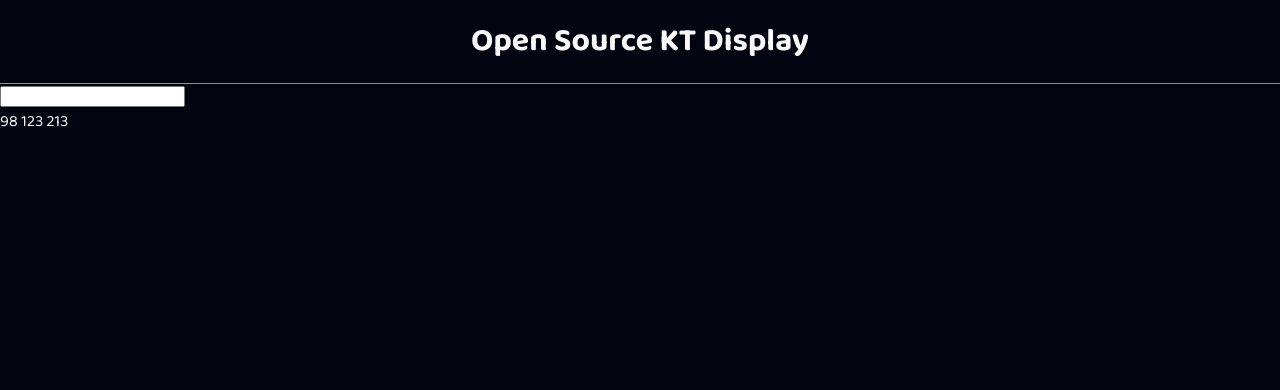
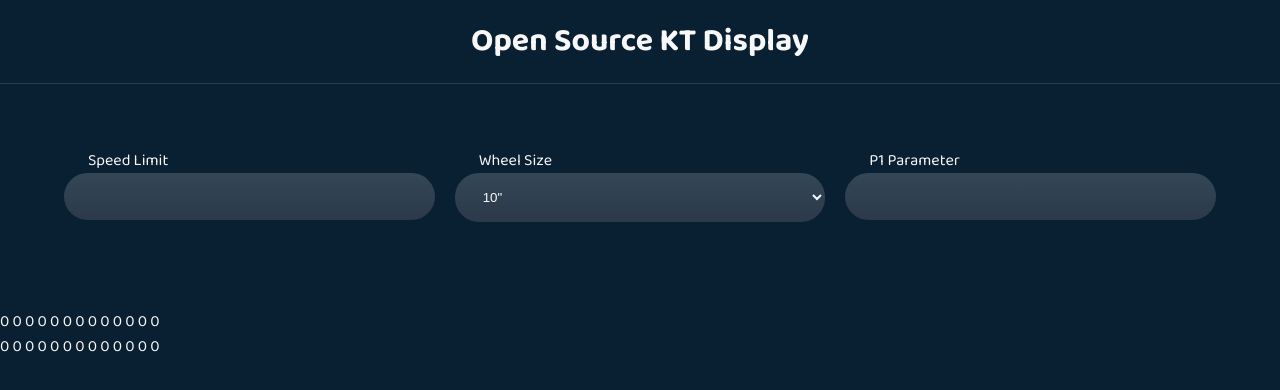
Before and after one commit to dkomeza/open-source-kt-display, a React (Create React App) app in the folder prototype/web-parameters-calculator/: page / in a window 1280 px wide. Shown: the top 390 px of the page. Built offline with nearby package versions, Linux system fonts and the light colour scheme; the HTML template or start-up script is replaced by a standard one.

Commit message:
Initial website design

```diff
--- a/prototype/web-parameters-calculator/src/App.tsx
+++ b/prototype/web-parameters-calculator/src/App.tsx
@@ -1,12 +1,36 @@
-import React, { useRef, useState } from 'react';
+import React, { useEffect, useRef, useState } from 'react';
 import './scss/style.scss'
 
 function App() {
-  const [code, setCode] = useState([98, 123, 213])
-  const b12Ref = useRef<HTMLInputElement>(null);
+  const [code, setCode] = useState([12,0,149,160,41,102,18,74,4,20,0,50,14])
+  const [binaryCode, setBinaryCode] = useState<Array<String> | null>(null)
+  const refList: any = {0: useRef<HTMLInputElement | null>(null), 1: useRef<HTMLInputElement | null>(null), 2: useRef<HTMLInputElement | null>(null), 3: useRef<HTMLInputElement | null>(null), 4: useRef<HTMLInputElement | null>(null), 5: useRef<HTMLInputElement | null>(null), 6: useRef<HTMLInputElement | null>(null), 7: useRef<HTMLInputElement | null>(null), 8: useRef<HTMLInputElement | null>(null), 9: useRef<HTMLInputElement | null>(null), 10: useRef<HTMLInputElement | null>(null), 11: useRef<HTMLInputElement | null>(null), 12: useRef<HTMLInputElement | null>(null)}
+
+  useEffect(() => {
+    let codeTemp = []
+    for (let i = 0; i < code.length; i++) {
+      codeTemp[i] = code[i].toString(2)
+    }
+    setBinaryCode(codeTemp)
+  }, [code])
+
+  useEffect(() => {
+    handleInput()
+  }, [])
 
   function handleInput() {
-    setCode(code => [...code, Number(b12Ref.current?.value)])
+    let tempCode = []
+    for (let i:number = 0; i < code.length ;i++) {
+      tempCode[i] = Number(refList[i].current?.value) || 0
+    }
+    let temp = []
+    for (let i = 0; i < code.length; i++) {
+      temp.push(`<span><label htmlFor="b${i}Ref"></label><input id="b${i}Ref" type={"number"} ref={refList[${i}]} defaultValue={${code[i]}}></input></span>`)
+    }
+    console.log(temp.join("\n"))
+    setCode(tempCode)
+    console.log(refList[0].current?.value)
+    // setCode(code => [...code, Number(b12Ref.current?.value)])
   }
 
   return (
@@ -17,9 +41,30 @@ function App() {
       <main>
         <section>
           <form onInput={handleInput}>
-            <input type={"number"} ref={b12Ref}></input>
+            <span><label htmlFor='speed'>Speed Limit</label><input id='speed' type={"number"} /></span>
+            <span><label htmlFor='wheel-size'>Wheel Size</label><select id='wheel-size'>
+              <option value={"10"}>10"</option>
+              <option value={"12"}>12"</option>
+              <option value={"14"}>14"</option>
+              <option value={"16"}>16"</option>
+            </select></span>
+            <span><label htmlFor='P1'>P1 Parameter</label><input id='P1' type={"number"} /></span>
+            {/* <span><label htmlFor="b0Ref"></label><input id="b0Ref" type={"number"} ref={refList[0]} defaultValue={12}></input></span>
+            <span><label htmlFor="b1Ref"></label><input id="b1Ref" type={"number"} ref={refList[1]} defaultValue={0}></input></span>
+            <span><label htmlFor="b2Ref"></label><input id="b2Ref" type={"number"} ref={refList[2]} defaultValue={149}></input></span>
+            <span><label htmlFor="b3Ref"></label><input id="b3Ref" type={"number"} ref={refList[3]} defaultValue={160}></input></span>
+            <span><label htmlFor="b4Ref"></label><input id="b4Ref" type={"number"} ref={refList[4]} defaultValue={41}></input></span>
+            <span><label htmlFor="b5Ref"></label><input id="b5Ref" type={"number"} ref={refList[5]} defaultValue={102}></input></span>
+            <span><label htmlFor="b6Ref"></label><input id="b6Ref" type={"number"} ref={refList[6]} defaultValue={18}></input></span>
+            <span><label htmlFor="b7Ref"></label><input id="b7Ref" type={"number"} ref={refList[7]} defaultValue={74}></input></span>
+            <span><label htmlFor="b8Ref"></label><input id="b8Ref" type={"number"} ref={refList[8]} defaultValue={4}></input></span>
+            <span><label htmlFor="b9Ref"></label><input id="b9Ref" type={"number"} ref={refList[9]} defaultValue={20}></input></span>
+            <span><label htmlFor="b10Ref"></label><input id="b10Ref" type={"number"} ref={refList[10]} defaultValue={0}></input></span>
+            <span><label htmlFor="b11Ref"></label><input id="b11Ref" type={"number"} ref={refList[11]} defaultValue={50}></input></span>
+            <span><label htmlFor="b12Ref"></label><input id="b12Ref" type={"number"} ref={refList[12]} defaultValue={14}></input></span> */}
           </form>
           <div>{ code.join(" ") }</div>
+          <div>{ binaryCode?.join(" ") }</div>
         </section>
       </main>
     </div>
--- /dev/null
+++ b/prototype/web-parameters-calculator/src/scss/components/_form.scss
@@ -0,0 +1,31 @@
+@use './variables' as *;
+
+form {
+    columns: 3;
+    margin: 64px;
+    gap: 20px;
+    label {
+        padding-left: 24px;
+    }
+    input, select {
+        display: block;
+        width: 100%;
+        padding: 16px 24px;
+        background: linear-gradient(0deg, $accent-main, $accent-secondary);
+        border: none;
+        outline: none;
+        border-radius: 24px;
+        color: $font-color;
+        margin-bottom: 24px;
+    }
+    input::-webkit-outer-spin-button,
+    input::-webkit-inner-spin-button {
+        -webkit-appearance: none;
+        margin: 0;
+    }
+
+    /* Firefox */
+    input[type=number] {
+        -moz-appearance: textfield;
+    }
+}
--- a/prototype/web-parameters-calculator/src/scss/components/_variables.scss
+++ b/prototype/web-parameters-calculator/src/scss/components/_variables.scss
@@ -1,4 +1,4 @@
-$background-color: #02040F;
+$background-color: #082032;
 $font-color: #F8F7F9;
-$accent-main: #7189FF;
-$accent-secondary: #5C77FF;
+$accent-main: #2C394B;
+$accent-secondary: #334756;
--- a/prototype/web-parameters-calculator/src/scss/style.scss
+++ b/prototype/web-parameters-calculator/src/scss/style.scss
@@ -1,6 +1,7 @@
 @use './components/main' as main;
 @use './components/variables' as *;
 
+@import './components/form';
 @import url(https://fonts.googleapis.com/css?family=Baloo+2:regular,500,600,700,800);
 
 
```
